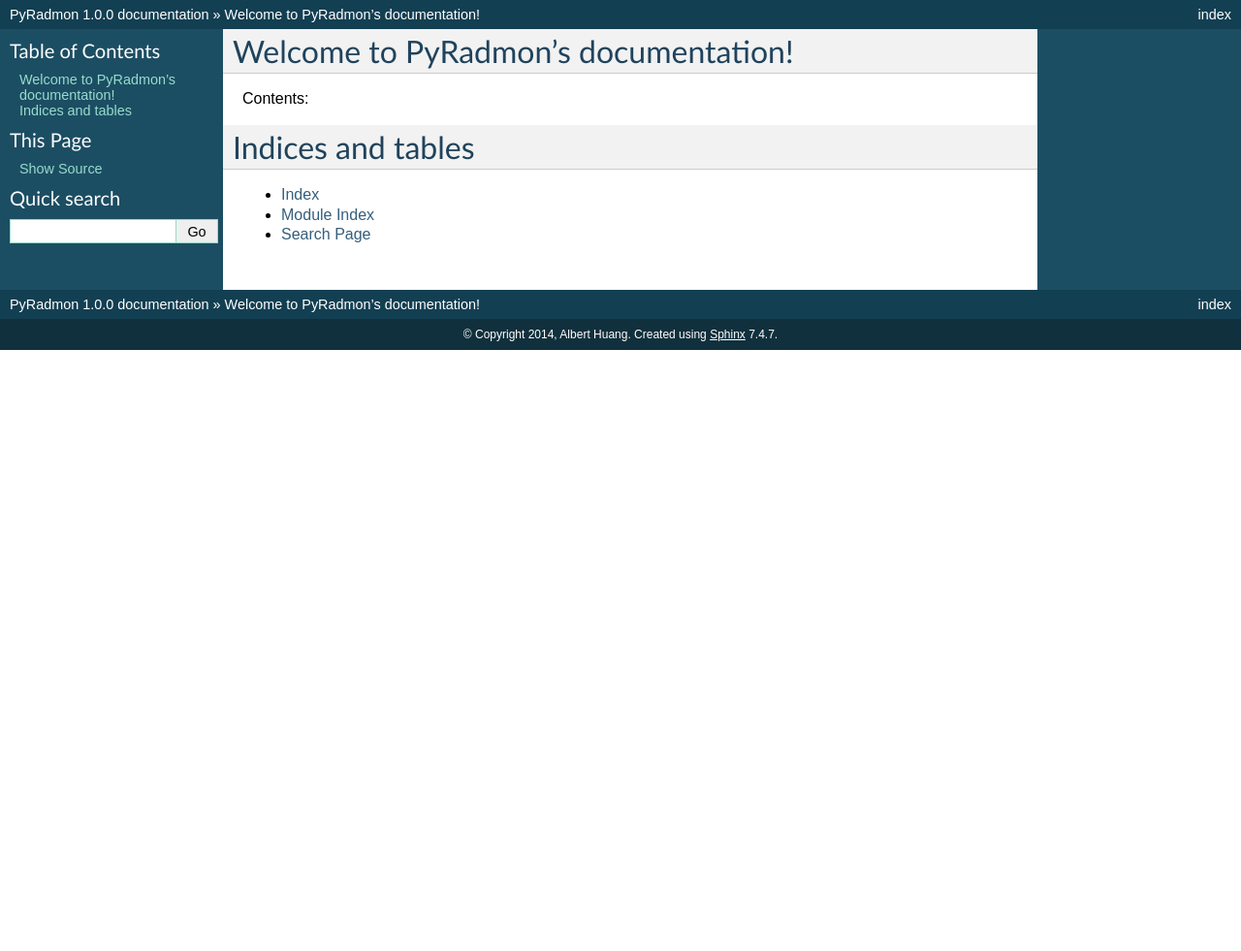
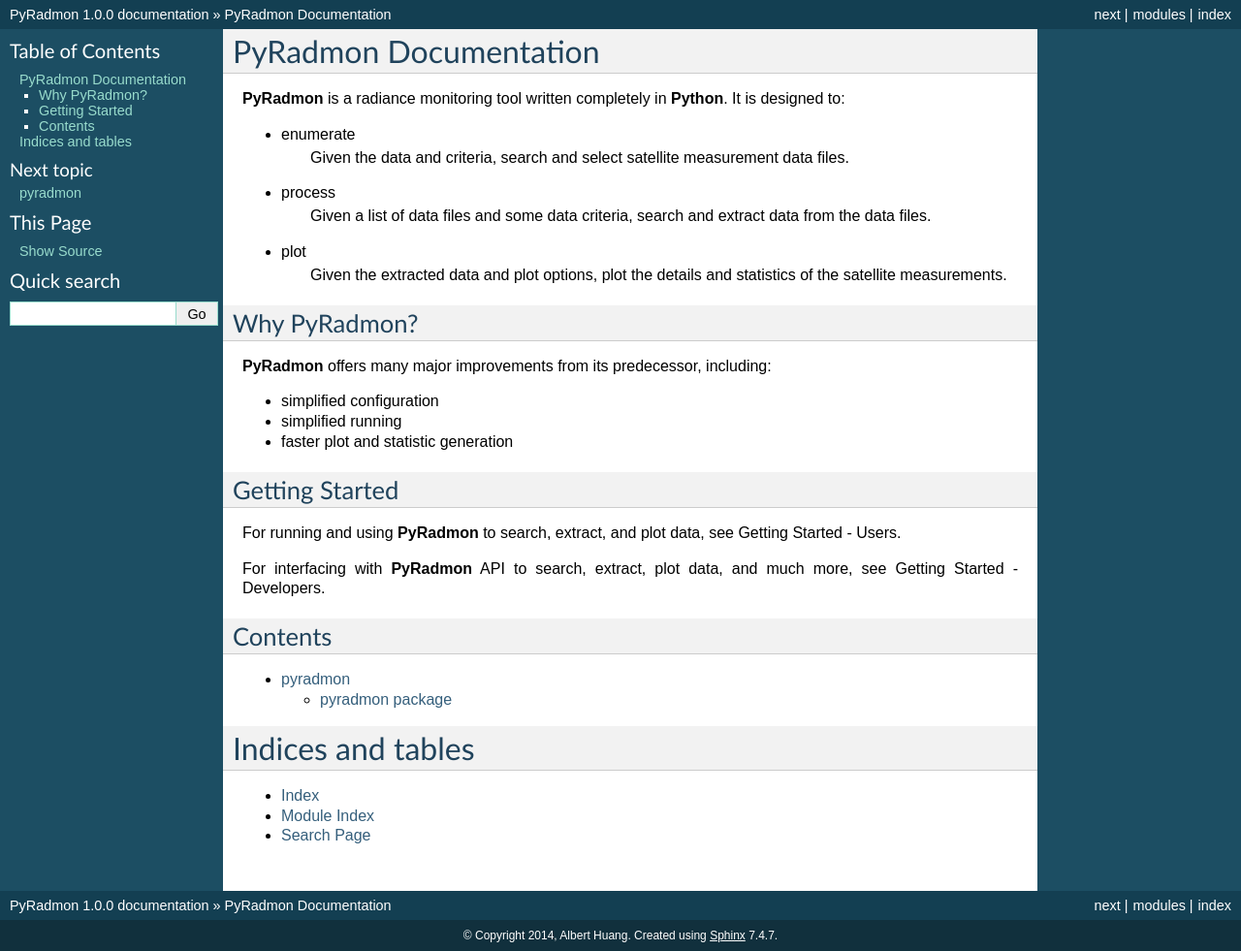
Before and after one commit to alberthdev/pyradmon, a Sphinx documentation site: the page built from docs/index.rst, in a window 1280 px wide. Shown: the whole page at 97% size. Built offline with Sphinx 7.4.7, drawn with Linux system fonts in a browser that asks for light colours; before the commit the page ends 900 px from its top, so only the background shows below that.

Commit message:
Started work on Sphinx documentation

```diff
--- a/docs/conf.py
+++ b/docs/conf.py
@@ -18,7 +18,7 @@
 # If extensions (or modules to document with autodoc) are in another directory,
 # add these directories to sys.path here. If the directory is relative to the
 # documentation root, use os.path.abspath to make it absolute, like shown here.
-#sys.path.insert(0, os.path.abspath('.'))
+sys.path.insert(0, os.path.abspath('..'))
 
 # -- General configuration ------------------------------------------------
 
--- a/docs/index.rst
+++ b/docs/index.rst
@@ -3,14 +3,40 @@
    You can adapt this file completely to your liking, but it should at least
    contain the root `toctree` directive.
 
-Welcome to PyRadmon's documentation!
+PyRadmon Documentation
 ====================================
 
-Contents:
+.. module:: pyradmon
 
+**PyRadmon** is a radiance monitoring tool written completely in **Python**. It is designed to:
+
+* enumerate
+    Given the data and criteria, search and select satellite measurement data files.
+* process
+    Given a list of data files and some data criteria, search and extract data from the data files.
+* plot
+    Given the extracted data and plot options, plot the details and statistics of the satellite measurements.
+
+Why PyRadmon?
+-------------
+**PyRadmon** offers many major improvements from its predecessor, including:
+
+* simplified configuration
+* simplified running
+* faster plot and statistic generation
+
+Getting Started
+---------------
+For running and using **PyRadmon** to search, extract, and plot data, see Getting Started - Users.
+
+For interfacing with **PyRadmon** API to search, extract, plot data, and much more, see Getting Started - Developers.
+
+Contents
+--------
 .. toctree::
    :maxdepth: 2
 
+   modules
 
 
 Indices and tables
```
